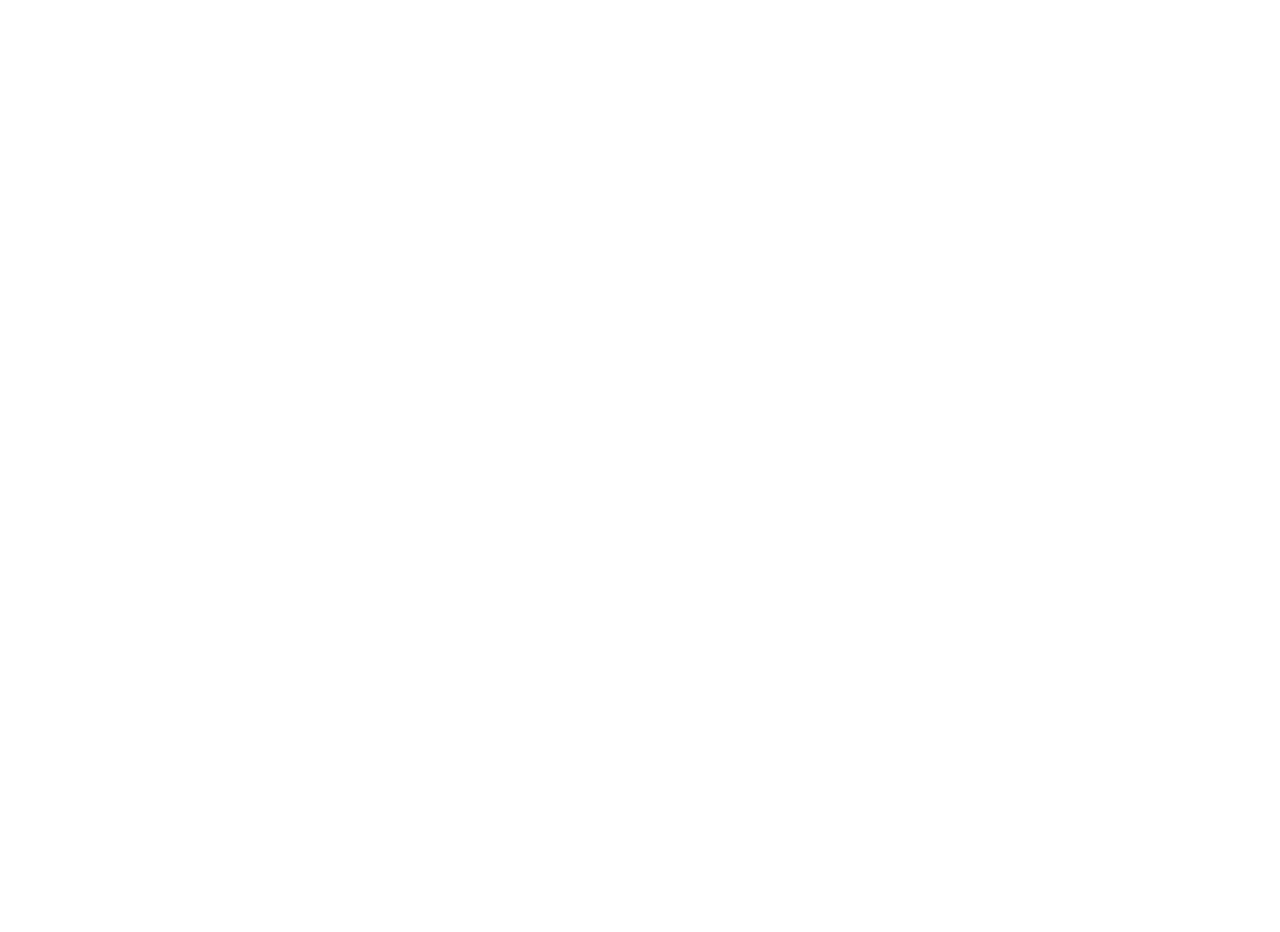
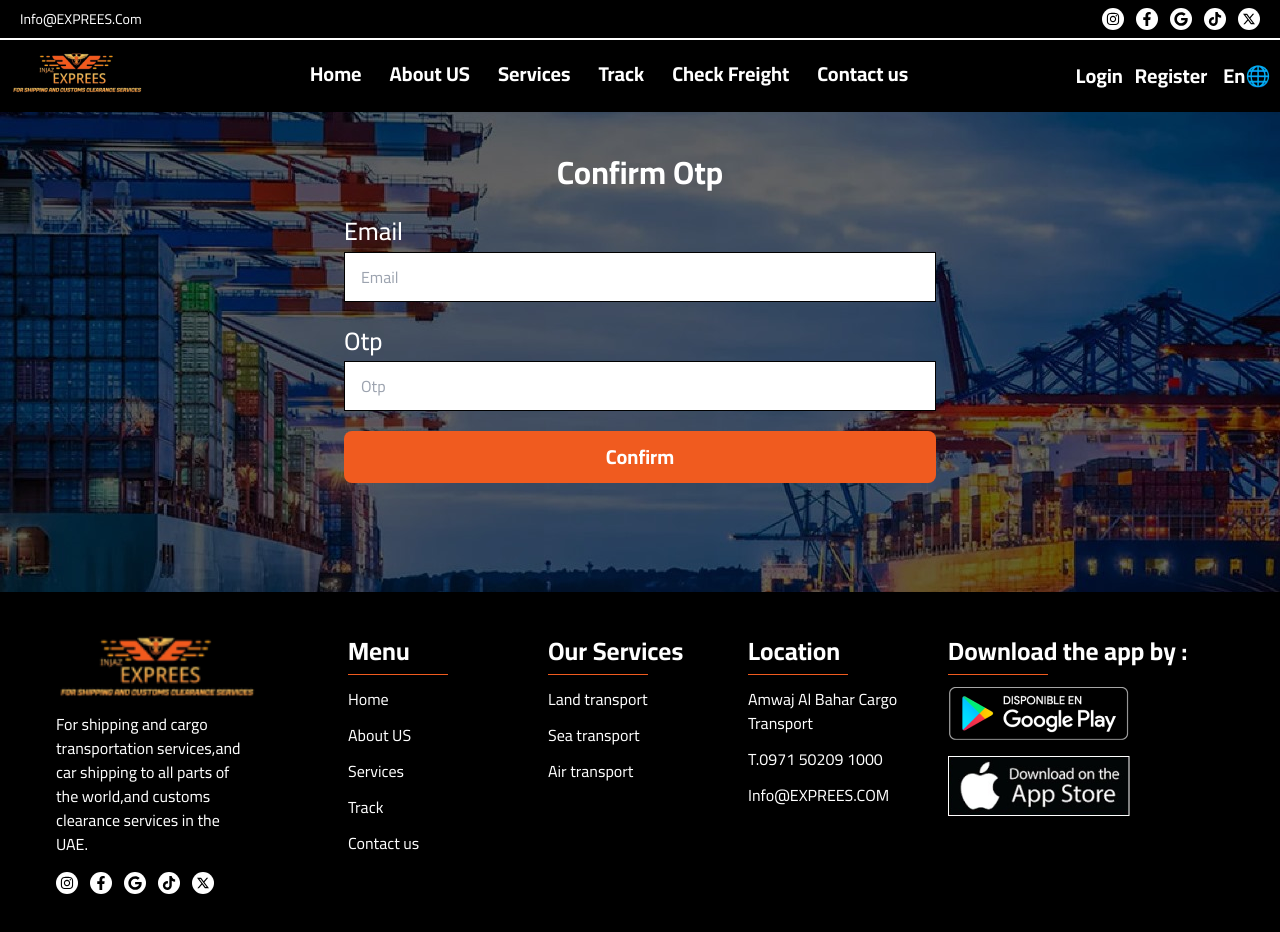
Before and after one commit to youssefessamxx/Exprees-UAE, a React (Vite) app: page /otp in a window 1280 px wide. Before the commit this address had no page. Before the commit the page ends 800 px from the top, so only its background shows below. Built offline with nearby package versions, Linux system fonts and the light colour scheme.

Commit message:
"change"

```diff
--- a/src/App.jsx
+++ b/src/App.jsx
@@ -4,6 +4,8 @@
 import RegisterPage from "./pages/RegisterPage";
 import QuotationPage from "./pages/QuotationPage";
 import { AuthProvider } from "./context/Auth";
+import ForgotPassword from "./pages/ForgotPassword";
+import OtpPage from "./pages/OtpPage";
 
 function App() {
   return (
@@ -11,9 +13,11 @@
       <BrowserRouter>
         <Routes>
           <Route index element={<Home />} />
+          <Route path="/register" element={<RegisterPage />} />
           <Route path="/login" element={<LoginPage />} />
-          <Route path="/register" element={<RegisterPage />} />
           <Route path="/quotation" element={<QuotationPage />} />
+          <Route path="/forgot" element={<ForgotPassword />} />
+          <Route path="/otp" element={<OtpPage />} />
           <Route />
           <Route />
         </Routes>
--- a/src/components/AppNav.jsx
+++ b/src/components/AppNav.jsx
@@ -3,12 +3,44 @@
 import { IoClose } from "react-icons/io5";
 
 import logo from "../../public/assets/logo.png";
-import { useState } from "react";
+import { useEffect, useState } from "react";
 import { useAuth } from "../context/Auth";
+import axios from "axios";
 
 function AppNav() {
   const [showMenu, setShowMenu] = useState(false);
+  const [userProfile, setUserProfile] = useState(null);
   const { isAuthenticated, logout } = useAuth();
+
+  const username = userProfile?.full_name;
+  const userimg = userProfile?.full_name[0].toUpperCase();
+
+  useEffect(() => {
+    const fetchProfile = async () => {
+      try {
+        const token = localStorage.getItem("authToken");
+
+        if (!isAuthenticated) {
+          throw new Error("User not logged in");
+        }
+
+        const res = await axios.get(
+          "https://rawiaa.pythonanywhere.com/core/profile/",
+          {
+            headers: {
+              Authorization: `Bearer ${token}`, // Include the token in the header
+            },
+          }
+        );
+
+        setUserProfile(res.data);
+      } catch (e) {
+        throw new Error(e.message);
+      }
+    };
+
+    fetchProfile();
+  }, [userProfile]);
 
   return (
     <div>
@@ -18,11 +50,11 @@
             <img src={logo} alt="" />
           </a>
           <div
-            className={`md:static md:min-h-fit md:w-auto absolute md:pt-4 pt-12 pb-5  bg-black min-h-[50vh] left-0 ${
+            className={`lg:static lg:min-h-fit lg:w-auto absolute lg:pt-4 pt-12 pb-5  bg-black min-h-[50vh] left-0 ${
               showMenu ? "top-[17%]" : "top-[-100%]"
             } w-full flex items-center px-5 `}
           >
-            <ul className="flex md:flex-row flex-col md:items-center md:gap-7 gap-4">
+            <ul className="flex lg:flex-row flex-col lg:items-center md:gap-7 gap-4">
               <li>
                 <a className="hover:text-gray-400 transi duration-300" href="/">
                   Home
@@ -87,18 +119,24 @@
                 </Link>
               </div>
             )}
-            {isAuthenticated && <Link onClick={() => logout()}>Logout</Link>}
+            {/* {isAuthenticated && <Link onClick={() => logout()}>Logout</Link>} */}
+            {isAuthenticated && (
+              <div className="flex gap-3 items-center">
+                <p className="bg-[#F05B1F] p-1  rounded-full ">{userimg}</p>
+                <p>{username}</p>
+              </div>
+            )}
 
             <p>En🌐</p>
             {!showMenu && (
               <IoMenu
-                className="md:hidden cursor-pointer"
+                className="lg:hidden cursor-pointer"
                 onClick={() => setShowMenu(true)}
               />
             )}
             {showMenu && (
               <IoClose
-                className="md:hidden cursor-pointer"
+                className="lg:hidden cursor-pointer"
                 onClick={() => setShowMenu(false)}
               />
             )}
--- a/src/components/Contact.jsx
+++ b/src/components/Contact.jsx
@@ -1,11 +1,66 @@
+import axios from "axios";
+import { useState } from "react";
+
 function Contact() {
+  const [formData, setFormData] = useState({
+    full_name: "",
+    phone_number: "",
+    email: "",
+    msg: "",
+  });
+
+  const handleChange = (e) => {
+    const { name, value } = e.target;
+    setFormData({
+      ...formData,
+      [name]: value,
+    });
+  };
+
+  // cancel
+  const handleCancel = () => {
+    setFormData({
+      full_name: "",
+      phone_number: "",
+      email: "",
+      msg: "",
+    });
+  };
+
+  const handleSubmit = async (e) => {
+    e.preventDefault();
+
+    try {
+      const response = await axios.post(
+        "https://rawiaa.pythonanywhere.com/core/contact/",
+        formData, // axios will automatically convert it to JSON
+        {
+          headers: {
+            "Content-Type": "application/json",
+          },
+        }
+      );
+
+      // Handle success
+      if (response.status === 201) {
+        console.log("contact successfully", response.data);
+        handleCancel();
+      }
+    } catch (err) {
+      console.error("Error submitting registration:", err);
+    }
+  };
+
   return (
     <div id="Contact" className="mt-4 mb-4">
       <h2 className="text-[25px] lg:text-[42px] text-center text-[#F05B1F] font-semibold">
         Contact Us
       </h2>
       <div className="flex flex-col lg:flex-row items-center mt-8 gap-6">
-        <form className=" w-full px-8 lg:w-1/2 lg:gap-7  flex flex-col gap-3">
+        <form
+          onSubmit={handleSubmit}
+          className=" w-full px-8 lg:w-1/2 lg:gap-7  flex flex-col gap-3"
+        >
           <div>
             <label className="font-[500] lg:text-[25px] mb-[2px] block">
               Full Name
@@ -15,6 +70,9 @@
               type="text"
               placeholder="Full Name"
               name="full_name"
+              value={formData.full_name}
+              onChange={handleChange}
+              required
             />
           </div>
           <div>
@@ -26,6 +84,9 @@
               type="number"
               placeholder="Phone Number"
               name="phone_number"
+              value={formData.phone_number}
+              onChange={handleChange}
+              required
             />
           </div>
           <div>
@@ -37,6 +98,9 @@
               type="email"
               placeholder="Email"
               name="email"
+              value={formData.email}
+              onChange={handleChange}
+              required
             />
           </div>
           <div>
@@ -48,6 +112,9 @@
               type="text"
               placeholder="Message"
               name="msg"
+              value={formData.msg}
+              onChange={handleChange}
+              required
             />
           </div>
           <button
--- /dev/null
+++ b/src/components/Forgot.jsx
@@ -0,0 +1,67 @@
+import axios from "axios";
+import { useState } from "react";
+
+function Forgot() {
+  const [email, setEmail] = useState("");
+
+  const handleSubmit = async (e) => {
+    e.preventDefault();
+
+    try {
+      const response = await axios.post(
+        "https://rawiaa.pythonanywhere.com/core/forget-password/",
+        email, // axios will automatically convert it to JSON
+        {
+          headers: {
+            "Content-Type": "application/json",
+          },
+        }
+      );
+
+      // Handle success
+      if (response.status === 200 || response.status === 201) {
+        console.log("forgot successfully", response.data);
+      }
+    } catch (err) {
+      console.error("Error forgot password :", err);
+    }
+  };
+
+  return (
+    <div className='bg-[url("/assets/login.jpg")] bg-cover bg-center  py-9 px-8 md:px-12 h-[60vh]'>
+      <h2 className="text-center font-bold text-[32px] mb-4 text-white">
+        Forgot Password
+      </h2>
+      <div className="flex justify-between gap-[200px] lg:w-[50%] mx-auto ">
+        <form
+          onSubmit={handleSubmit}
+          className="flex-grow  flex flex-col md:gap-5 gap-3 md:self-center"
+        >
+          <div>
+            <label className="font-[500] lg:text-[25px] mb-[2px] block text-white">
+              Email
+            </label>
+            <input
+              className="border-[1px]  border-black block md:px-4 md:py-3 px-3 py-2 mx-auto outline-none w-full"
+              type="text"
+              placeholder="Email"
+              name="email"
+              value={email}
+              onChange={(e) => setEmail(e.target.value)}
+              required
+            />
+          </div>
+
+          <button
+            className="bg-[#F05B1F] md:text-xl font-bold cursor-pointer px-3 py-1 rounded-[8px] lg:py-3 lg:px-7 text-white"
+            type="submit"
+          >
+            Send
+          </button>
+        </form>
+      </div>
+    </div>
+  );
+}
+
+export default Forgot;
--- a/src/components/Login.jsx
+++ b/src/components/Login.jsx
@@ -1,6 +1,7 @@
 import { Link, useNavigate } from "react-router-dom";
 import { useAuth } from "../context/Auth";
 import { useState } from "react";
+import axios from "axios";
 
 function Login() {
   const navigate = useNavigate();
@@ -31,25 +32,26 @@
     // navigate("/");
 
     try {
-      const res = await fetch("https://rawiaa.pythonanywhere.com/core/login/", {
-        mode: "no-cors",
+      const response = await axios.post(
+        "https://rawiaa.pythonanywhere.com/core/login/",
+        formData, // axios will automatically convert it to JSON
+        {
+          headers: {
+            "Content-Type": "application/json",
+          },
+        }
+      );
 
-        method: "POST",
-        headers: {
-          "Content-Type": "application/json",
-          charset: "utf-8",
-        },
-        body: JSON.stringify(formData),
-      });
-
-      await res.json();
-
-      if (res.ok) {
-        console.log("login successfully");
+      // Handle success
+      if (response.status === 200 || response.status === 201) {
+        console.log("login successfully", response.data);
         navigate("/");
+        const token = response.data.access;
+        console.log();
+        localStorage.setItem("authToken", token);
       }
     } catch (err) {
-      console.error("Error submitting login: " + err);
+      console.error("Error logging in registration:", err);
     }
   };
   return (
@@ -90,7 +92,9 @@
               required
             />
           </div>
-          <p className="text-right text-[#F05B1F] font-bold">Forget Password</p>
+          <Link to="/forgot" className="text-right text-[#F05B1F] font-bold">
+            Forget Password
+          </Link>
           <button
             className="bg-[#F05B1F] md:text-xl font-bold cursor-pointer px-3 py-1 rounded-[8px] lg:py-3 lg:px-7 text-white"
             type="submit"
--- /dev/null
+++ b/src/components/Otp.jsx
@@ -0,0 +1,86 @@
+import axios from "axios";
+import { useState } from "react";
+import { useNavigate } from "react-router-dom";
+
+function Otp() {
+  const navigate = useNavigate();
+  const [email, setEmail] = useState("");
+  const [otp, setOtp] = useState("");
+  const formData = { email, otp };
+
+  const handleSubmit = async (e) => {
+    e.preventDefault();
+
+    try {
+      const response = await axios.post(
+        "https://rawiaa.pythonanywhere.com/core/verify_otp/",
+        formData, // axios will automatically convert it to JSON
+        {
+          headers: {
+            "Content-Type": "application/json",
+          },
+        }
+      );
+
+      // Handle success
+      if (response.status === 200 || response.status === 201) {
+        console.log("otp successfully", response.data);
+        navigate("/login");
+      }
+    } catch (err) {
+      console.error("Error otp :", err);
+    }
+  };
+
+  return (
+    <div className='bg-[url("/assets/login.jpg")] bg-cover bg-center  py-9 px-8 md:px-12 h-[60vh]'>
+      <h2 className="text-center font-bold text-[32px] mb-4 text-white">
+        Confirm Otp
+      </h2>
+      <div className="flex justify-between gap-[200px] lg:w-[50%] mx-auto ">
+        <form
+          onSubmit={handleSubmit}
+          className="flex-grow  flex flex-col md:gap-5 gap-3 md:self-center"
+        >
+          <div>
+            <label className="font-[500] lg:text-[25px] mb-[2px] block text-white">
+              Email
+            </label>
+            <input
+              className="border-[1px]  border-black block md:px-4 md:py-3 px-3 py-2 mx-auto outline-none w-full"
+              type="text"
+              placeholder="Email"
+              name="email"
+              value={email}
+              onChange={(e) => setEmail(e.target.value)}
+              required
+            />
+          </div>
+          <div>
+            <label className="font-[500] lg:text-[25px] mb-[2px] block text-white">
+              Otp
+            </label>
+            <input
+              className="border-[1px]  border-black block md:px-4 md:py-3 px-3 py-2 mx-auto outline-none w-full"
+              type="text"
+              placeholder="Otp"
+              name="number"
+              value={otp}
+              onChange={(e) => setOtp(e.target.value)}
+              required
+            />
+          </div>
+
+          <button
+            className="bg-[#F05B1F] md:text-xl font-bold cursor-pointer px-3 py-1 rounded-[8px] lg:py-3 lg:px-7 text-white"
+            type="submit"
+          >
+            Confirm
+          </button>
+        </form>
+      </div>
+    </div>
+  );
+}
+
+export default Otp;
--- a/src/components/Quotation.jsx
+++ b/src/components/Quotation.jsx
@@ -4,6 +4,7 @@
 import { useAuth } from "../context/Auth";
 import { useEffect, useState } from "react";
 import Modal from "./Modal";
+import axios from "axios";
 
 function Quotation() {
   const { isAuthenticated } = useAuth();
@@ -87,21 +88,30 @@
       return;
     }
 
+    console.log(formData);
+
+    const token = localStorage.getItem("authToken");
     try {
-      const res = await fetch("127.0.0.1:8000/shipping/shipping-request/", {
-        method: "POST",
-        headers: { "Content-Type": "application/json" },
-        body: JSON.stringify(formData),
-      });
-      setShowModal(true);
-      handleCancel();
+      const response = await axios.post(
+        "https://rawiaa.pythonanywhere.com/shipping/shipping-request/",
+        formData, // axios will automatically convert it to JSON
+        {
+          headers: {
+            "Content-Type": "application/json",
+            Authorization: `Bearer ${token}`,
+          },
+        }
+      );
 
-      if (res.ok) {
-        // eslint-disable-next-line no-unused-vars
-        const data = await res.json();
+      // Handle success
+      if (response.status === 201) {
+        console.log("guotation successfully", response.data);
+        setShowModal(true);
+        handleCancel();
       }
-    } catch (e) {
-      console.error("Error submitting form data: ", e);
+    } catch (err) {
+      console.error("Error submitting guotation:", err);
+      setError("guotation failed. Please try again.");
     }
   };
 
--- a/src/components/Register.jsx
+++ b/src/components/Register.jsx
@@ -1,3 +1,4 @@
+import axios from "axios";
 import { useState } from "react";
 import { Link, useNavigate } from "react-router-dom";
 
@@ -62,27 +63,24 @@
     // navigate("/login");
 
     try {
-      const res = await fetch(
+      const response = await axios.post(
         "https://rawiaa.pythonanywhere.com/core/register/",
+        formData, // axios will automatically convert it to JSON
         {
-          mode: "no-cors",
-          method: "POST",
           headers: {
             "Content-Type": "application/json",
-            charset: "utf-8",
           },
-          body: JSON.stringify(formData),
         }
       );
 
-      const data = await res.json();
-
-      if (res.ok) {
-        console.log("register successfully" + data);
-        navigate("/login");
+      // Handle success
+      if (response.status === 201) {
+        console.log("Registered successfully", response.data);
+        navigate("/otp");
       }
     } catch (err) {
-      console.error("Error submitting registration: " + err);
+      console.error("Error submitting registration:", err);
+      setError("Registration failed. Please try again.");
     }
   };
   return (
--- /dev/null
+++ b/src/pages/ForgotPassword.jsx
@@ -0,0 +1,17 @@
+import AppNav from "../components/AppNav";
+import Footer from "../components/Footer";
+import Forgot from "../components/Forgot";
+import SubNav from "../components/SubNav";
+
+function ForgotPassword() {
+  return (
+    <div>
+      <SubNav />
+      <AppNav />
+      <Forgot />
+      <Footer />
+    </div>
+  );
+}
+
+export default ForgotPassword;
--- /dev/null
+++ b/src/pages/OtpPage.jsx
@@ -0,0 +1,17 @@
+import AppNav from "../components/AppNav";
+import Footer from "../components/Footer";
+import Otp from "../components/Otp";
+import SubNav from "../components/SubNav";
+
+function OtpPage() {
+  return (
+    <div>
+      <SubNav />
+      <AppNav />
+      <Otp />
+      <Footer />
+    </div>
+  );
+}
+
+export default OtpPage;
```
